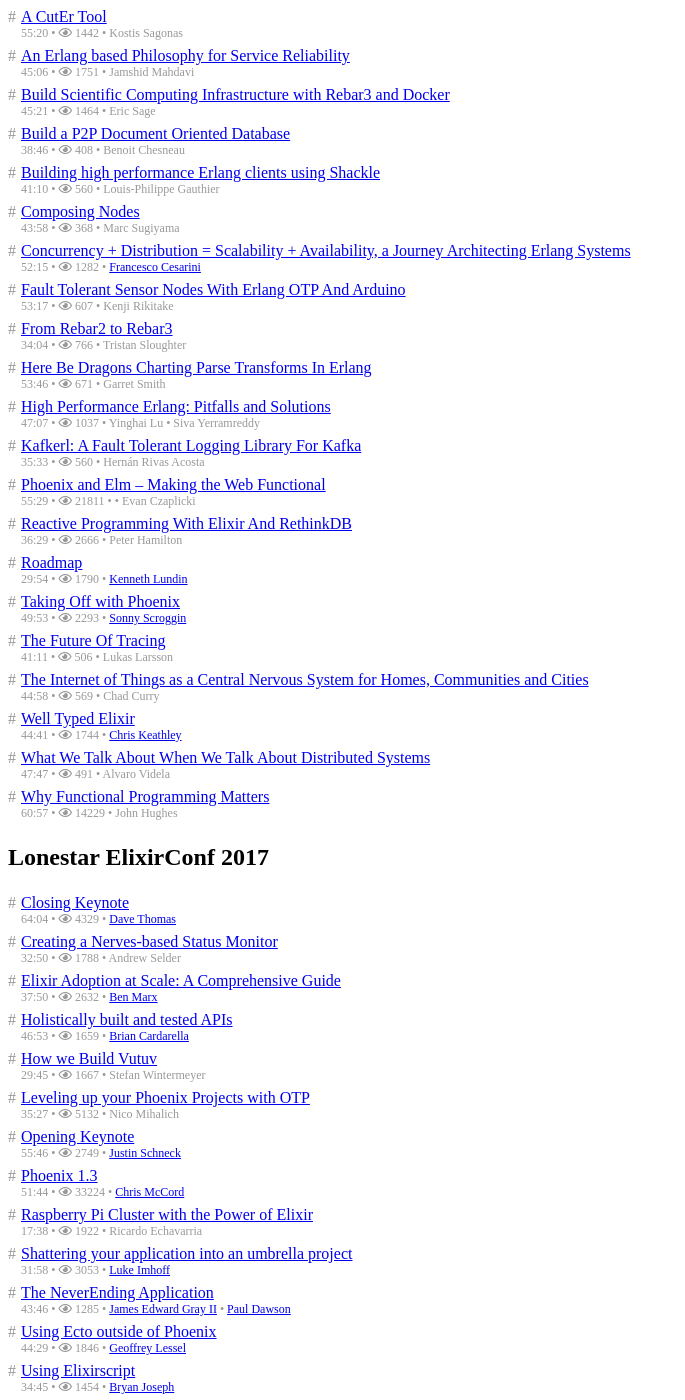
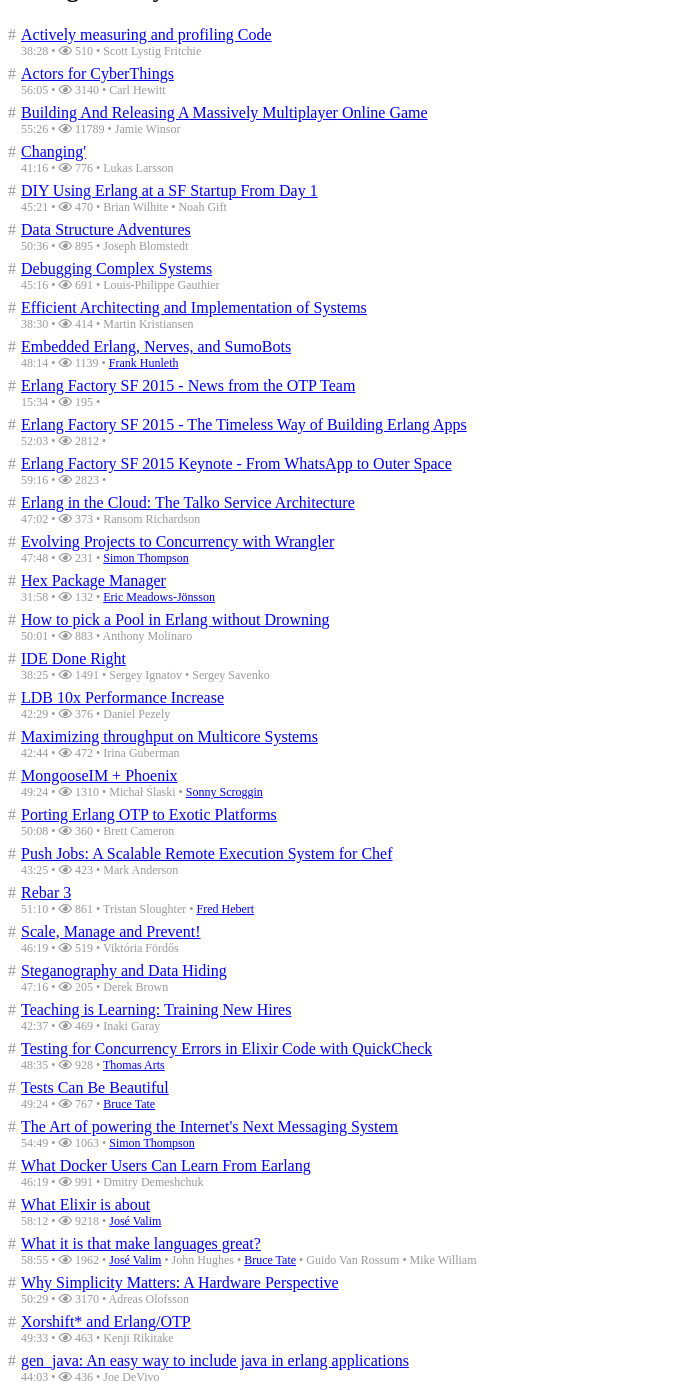
Before and after one commit to gmile/everyelixirvideo.page, a Jekyll site: the page built from index.html, in a window 1280 px wide and 1400 px high, scrolled down 21707 px. Shown: the whole window, without its empty margins (0-685 px from the left). Built offline with Jekyll 4.4.1, drawn with Linux system fonts in a browser that asks for light colours; nearby versions of some CDN libraries; some of the changed text lies outside the part shown.

Commit message:
erlang_factory_sf_2015.yaml

```diff
--- a/_data/conferences.yaml
+++ b/_data/conferences.yaml
@@ -45,6 +45,8 @@
   title: EMPEX NYC 2018
 - id: erlang_factory_live_vancouver_2012
   title: Erlang Factory Lite Vancouver 2012
+- id: erlang_factory_sf_2015
+  title: Erlang Factory SF 2015
 - id: erlang_factory_sf_2016
   title: Erlang Factory SF 2016
 - id: lonestar_elixirconf_2017
--- /dev/null
+++ b/_data/erlang_factory_sf_2015.yaml
@@ -0,0 +1,251 @@
+---
+- video_id: Lqo9-pQuRKE
+  talk_title: What Elixir is about
+  speakers:
+  - jose_valim
+  conference: erlang_factory_sf_2015
+  video_view_count: 9218
+  video_duration_seconds: 3492
+- video_id: aI6sH5YawD8
+  talk_title: Hex Package Manager
+  speakers:
+  - eric_meadows_jonsson
+  conference: erlang_factory_sf_2015
+  video_view_count: 132
+  video_duration_seconds: 1918
+- video_id: NM6IL8Paxm0
+  talk_title: Scale, Manage and Prevent!
+  speakers:
+  - viktoria_fordos
+  conference: erlang_factory_sf_2015
+  video_view_count: 519
+  video_duration_seconds: 2779
+- video_id: _i6n-eWiVn4
+  talk_title: Building And Releasing A Massively Multiplayer Online Game
+  speakers:
+  - jamie_winsor
+  conference: erlang_factory_sf_2015
+  video_view_count: 11789
+  video_duration_seconds: 3326
+- video_id: mv2MBYU8Yls
+  talk_title: The Art of powering the Internet's Next Messaging System
+  speakers:
+  - simon_thompson
+  conference: erlang_factory_sf_2015
+  video_view_count: 1063
+  video_duration_seconds: 3289
+- video_id: llHWDdqeQnU
+  talk_title: 'gen_java: An easy way to include java in erlang applications'
+  speakers:
+  - joe_de_vivo
+  conference: erlang_factory_sf_2015
+  video_view_count: 436
+  video_duration_seconds: 2643
+- video_id: WprZD_sP3lk
+  talk_title: Porting Erlang OTP to Exotic Platforms
+  speakers:
+  - brett_cameron
+  conference: erlang_factory_sf_2015
+  video_view_count: 360
+  video_duration_seconds: 3008
+- video_id: d5y9752r3ls
+  talk_title: DIY Using Erlang at a SF Startup From Day 1
+  speakers:
+  - brian_wilhite
+  - noah_gift
+  conference: erlang_factory_sf_2015
+  video_view_count: 470
+  video_duration_seconds: 2721
+- video_id: HqTO3-IM6JU
+  talk_title: Efficient Architecting and Implementation of Systems
+  speakers:
+  - martin_kristiansen
+  conference: erlang_factory_sf_2015
+  video_view_count: 414
+  video_duration_seconds: 2310
+- video_id: 8AHAncSTzpU
+  talk_title: Evolving Projects to Concurrency with Wrangler
+  speakers:
+  - simon_thompson
+  conference: erlang_factory_sf_2015
+  video_view_count: 231
+  video_duration_seconds: 2868
+- video_id: oZwfi8JZ3kU
+  talk_title: What it is that make languages great?
+  speakers:
+  - jose_valim
+  - john_hughes
+  - bruce_tate
+  - guido_van_rossum
+  - mike_williams
+  conference: erlang_factory_sf_2015
+  video_view_count: 1962
+  video_duration_seconds: 3535
+- video_id: l6wXRmjI0RU
+  talk_title: LDB 10x Performance Increase
+  speakers:
+  - daniel_pezely
+  conference: erlang_factory_sf_2015
+  video_view_count: 376
+  video_duration_seconds: 2549
+- video_id: snGrI1w4Xbs
+  talk_title: Steganography and Data Hiding
+  speakers:
+  - derek_brown
+  conference: erlang_factory_sf_2015
+  video_view_count: 205
+  video_duration_seconds: 2836
+- video_id: mrKwM9g6baQ
+  talk_title: Debugging Complex Systems
+  speakers:
+  - louis_philippe_gauthier
+  conference: erlang_factory_sf_2015
+  video_view_count: 691
+  video_duration_seconds: 2716
+- video_id: tCg1LakJF3g
+  talk_title: Embedded Erlang, Nerves, and SumoBots
+  speakers:
+  - frank_hunleth
+  conference: erlang_factory_sf_2015
+  video_view_count: 1139
+  video_duration_seconds: 2894
+- video_id: NfhD_Ycf3RA
+  talk_title: 'Erlang in the Cloud: The Talko Service Architecture'
+  speakers:
+  - ransom_richardson
+  conference: erlang_factory_sf_2015
+  video_view_count: 373
+  video_duration_seconds: 2822
+- video_id: sm9QB_OyB9w
+  talk_title: 'Teaching is Learning: Training New Hires'
+  speakers:
+  - inaki_garay
+  conference: erlang_factory_sf_2015
+  video_view_count: 469
+  video_duration_seconds: 2557
+- video_id: DtYqMNA3qqM
+  talk_title: Xorshift* and Erlang/OTP
+  speakers:
+  - kenji_rikitake
+  conference: erlang_factory_sf_2015
+  video_view_count: 463
+  video_duration_seconds: 2973
+- video_id: pfp8FrORV68
+  talk_title: Data Structure Adventures
+  speakers:
+  - joseph_blomstedt
+  conference: erlang_factory_sf_2015
+  video_view_count: 895
+  video_duration_seconds: 3036
+- video_id: gfsc2MyP8p8
+  talk_title: Changing'
+  speakers:
+  - lukas_larsson
+  conference: erlang_factory_sf_2015
+  video_view_count: 776
+  video_duration_seconds: 2476
+- video_id: UUvU8cjCIcs
+  talk_title: Erlang Factory SF 2015 - The Timeless Way of Building Erlang Apps
+  speakers: ''
+  conference: erlang_factory_sf_2015
+  video_view_count: 2812
+  video_duration_seconds: 3123
+- video_id: WGXPFPKQC2o
+  talk_title: 'Why Simplicity Matters: A Hardware Perspective'
+  speakers:
+  - adreas_olofsson
+  conference: erlang_factory_sf_2015
+  video_view_count: 3170
+  video_duration_seconds: 3029
+- video_id: 0WxzAGakUYw
+  talk_title: Erlang Factory SF 2015 - News from the OTP Team
+  speakers: ''
+  conference: erlang_factory_sf_2015
+  video_view_count: 195
+  video_duration_seconds: 934
+- video_id: Zf51VOjIVCQ
+  talk_title: Erlang Factory SF 2015 Keynote - From WhatsApp to Outer Space
+  speakers: ''
+  conference: erlang_factory_sf_2015
+  video_view_count: 2823
+  video_duration_seconds: 3556
+- video_id: DNbJY333vUs
+  talk_title: Actors for CyberThings
+  speakers:
+  - carl_hewitt
+  conference: erlang_factory_sf_2015
+  video_view_count: 3140
+  video_duration_seconds: 3365
+- video_id: 1TpK4NDEEVA
+  talk_title: MongooseIM + Phoenix
+  speakers:
+  - michal_slaski
+  - sonny_scroggin
+  conference: erlang_factory_sf_2015
+  video_view_count: 1310
+  video_duration_seconds: 2964
+- video_id: v_boPIY9y-8
+  talk_title: Rebar 3
+  speakers:
+  - tristan_sloughter
+  - fred_hebert
+  conference: erlang_factory_sf_2015
+  video_view_count: 861
+  video_duration_seconds: 3070
+- video_id: GO_97_6w5lU
+  talk_title: How to pick a Pool in Erlang without Drowning
+  speakers:
+  - anthony_molinaro
+  conference: erlang_factory_sf_2015
+  video_view_count: 883
+  video_duration_seconds: 3001
+- video_id: q64f1_7HK24
+  talk_title: Actively measuring and profiling Code
+  speakers:
+  - scott_lystig_fritchie
+  conference: erlang_factory_sf_2015
+  video_view_count: 510
+  video_duration_seconds: 2308
+- video_id: 49dFWGt3Klk
+  talk_title: What Docker Users Can Learn From Earlang
+  speakers:
+  - dmitry_demeshchuk
+  conference: erlang_factory_sf_2015
+  video_view_count: 991
+  video_duration_seconds: 2779
+- video_id: 2bdxxePkM_g
+  talk_title: Maximizing throughput on Multicore Systems
+  speakers:
+  - irina_guberman
+  conference: erlang_factory_sf_2015
+  video_view_count: 472
+  video_duration_seconds: 2564
+- video_id: YKA9TUIFq00
+  talk_title: IDE Done Right
+  speakers:
+  - sergey_ignatov
+  - sergey_savenko
+  conference: erlang_factory_sf_2015
+  video_view_count: 1491
+  video_duration_seconds: 2305
+- video_id: zkL9VGIN5HA
+  talk_title: Testing for Concurrency Errors in Elixir Code with QuickCheck
+  speakers:
+  - thomas_arts
+  conference: erlang_factory_sf_2015
+  video_view_count: 928
+  video_duration_seconds: 2915
+- video_id: sDMngNP7pOw
+  talk_title: Tests Can Be Beautiful
+  speakers:
+  - bruce_tate
+  conference: erlang_factory_sf_2015
+  video_view_count: 767
+  video_duration_seconds: 2964
+- video_id: AvHAVyk6Dx8
+  talk_title: 'Push Jobs: A Scalable Remote Execution System for Chef'
+  speakers:
+  - mark_anderson
+  conference: erlang_factory_sf_2015
+  video_view_count: 423
+  video_duration_seconds: 2605
--- a/_data/speakers.yaml
+++ b/_data/speakers.yaml
@@ -19,6 +19,11 @@
   twitter: eproxus
   github: eproxus
   elixirforum: eproxus
+- id: adreas_olofsson
+  full_name: Adreas Olofsson
+  twitter:
+  github:
+  elixirforum:
 - id: adrian_cruz
   full_name: Adrian Cruz
   twitter: drincruz
@@ -261,6 +266,11 @@
   elixirforum:
 - id: brian_troutwine
   full_name: Brian Troutwine
+  twitter:
+  github:
+  elixirforum:
+- id: brian_wilhite
+  full_name: Brian Wilhite
   twitter:
   github:
   elixirforum:
@@ -314,6 +324,11 @@
   twitter:
   github:
   elixirforum:
+- id: carl_hewitt
+  full_name: Carl Hewitt
+  twitter:
+  github:
+  elixirforum:
 - id: casey_rosenthal
   full_name: Casey Rosenthal
   twitter:
@@ -409,6 +424,11 @@
   twitter:
   github:
   elixirforum: dazuma
+- id: daniel_pezely
+  full_name: Daniel Pezely
+  twitter:
+  github:
+  elixirforum:
 - id: daniel_vamosi
   full_name: Dániel Vámosi
   twitter:
@@ -479,6 +499,11 @@
   twitter: devoncestes
   github: devonestes
   elixirforum: devonestes
+- id: dmitry_demeshchuk
+  full_name: Dmitry Demeshchuk
+  twitter:
+  github:
+  elixirforum:
 - id: doug_wright
   full_name: Doug Wright
   twitter:
@@ -674,6 +699,11 @@
   twitter:
   github:
   elixirforum: griffinbyatt
+- id: guido_van_rossum
+  full_name: Guido Van Rossum
+  twitter:
+  github:
+  elixirforum:
 - id: guilherme_de_maio
   full_name: Guilherme de Maio
   twitter:
@@ -716,6 +746,11 @@
   elixirforum: ianluites
 - id: iliia_khaprov
   full_name: Iliia Khaprov
+  twitter:
+  github:
+  elixirforum:
+- id: inaki_garay
+  full_name: Inaki Garay
   twitter:
   github:
   elixirforum:
@@ -899,6 +934,11 @@
   twitter: joeerl
   github: joearms
   elixirforum: joeerl
+- id: joe_de_vivo
+  full_name: Joe DeVivo
+  twitter:
+  github:
+  elixirforum:
 - id: joel_byler
   full_name: Joel Byler
   twitter:
@@ -946,6 +986,11 @@
   elixirforum: josevalim
 - id: josef_svenningsson
   full_name: Josef Svenningsson
+  twitter:
+  github:
+  elixirforum:
+- id: joseph_blomstedt
+  full_name: Joseph Blomstedt
   twitter:
   github:
   elixirforum:
@@ -1164,6 +1209,11 @@
   twitter:
   github:
   elixirforum:
+- id: martin_kristiansen
+  full_name: Martin Kristiansen
+  twitter:
+  github:
+  elixirforum:
 - id: martin_schurrer
   full_name: Martin Schürrer
   twitter:
@@ -1219,6 +1269,11 @@
   twitter:
   github:
   elixirforum:
+- id: mike_williams
+  full_name: Mike William
+  twitter:
+  github:
+  elixirforum:
 - id: mikhail_vorontsov
   full_name: Mikhail Vorontsov
   twitter:
@@ -1314,6 +1369,11 @@
   twitter:
   github:
   elixirforum:
+- id: noah_gift
+  full_name: Noah Gift
+  twitter:
+  github:
+  elixirforum:
 - id: norberto_ortigoza
   full_name: Norberto Ortigoza
   twitter:
@@ -1433,6 +1493,11 @@
   full_name: Raimo Niskanen
   twitter:
   github: RaimoNiskanen
+  elixirforum:
+- id: ransom_richardson
+  full_name: Ransom Richardson
+  twitter:
+  github:
   elixirforum:
 - id: raphael_costa
   full_name: Raphael Costa
@@ -1559,6 +1624,16 @@
   twitter:
   github:
   elixirforum: sboucher
+- id: sergey_ignatov
+  full_name: Sergey Ignatov
+  twitter:
+  github:
+  elixirforum:
+- id: sergey_savenko
+  full_name: Sergey Savenko
+  twitter:
+  github:
+  elixirforum:
 - id: sergii_boiko
   full_name: Sergii Boiko
   twitter: criskiev
@@ -1799,3 +1874,8 @@
   twitter:
   github:
   elixirforum:
+- id: mark_anderson
+  full_name: Mark Anderson
+  twitter:
+  github:
+  elixirforum:
```
